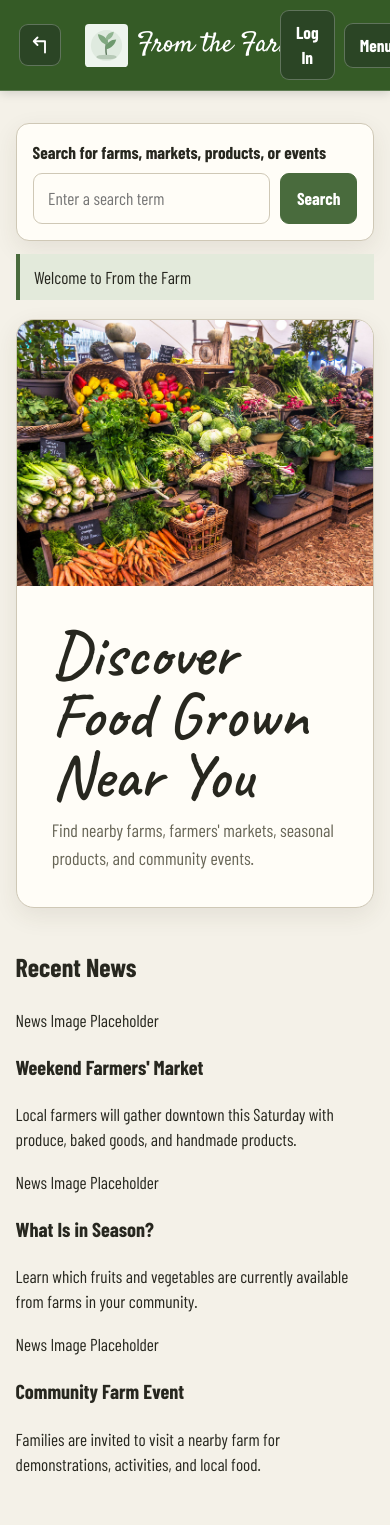
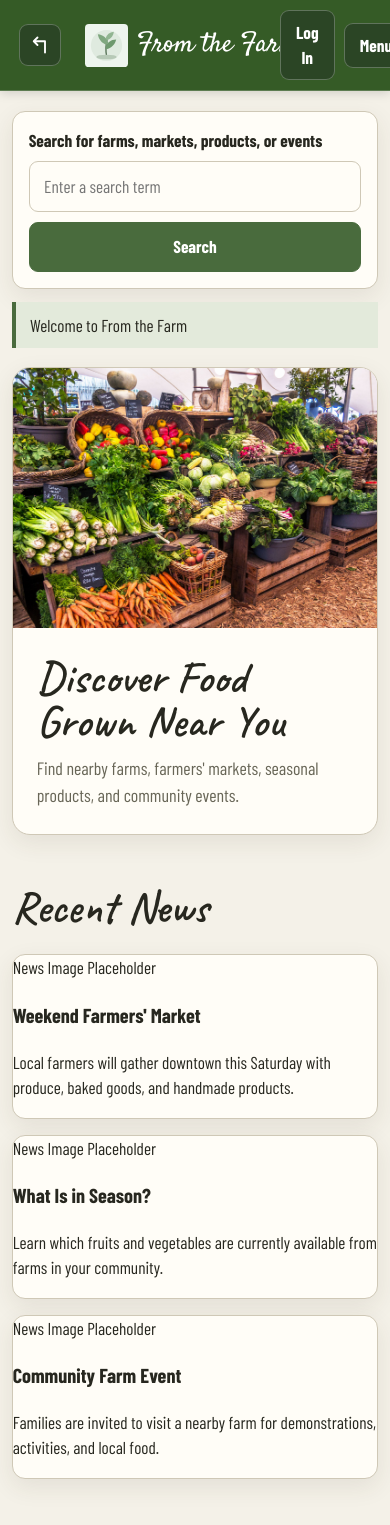
Before and after one commit to JadesTheDev/academic_projects, a React (Create React App) app in the folder sdc445/from_the_farm/: page / in a window 390 px wide. Shown: the top 1525 px of the page. Built offline with nearby package versions, Linux system fonts and the light colour scheme.

Commit message:
Reinstate Holly's Files
Removed old styles and added structured comments for better organization. Updated layout and design elements for improved readability and maintainability.

```diff
--- a/sdc445/from_the_farm/src/App.css
+++ b/sdc445/from_the_farm/src/App.css
@@ -1,10 +1,33 @@
+/*
+=========================================================
+SDC445 - Interface Design
+From the Farm
+
+Description:
+Main application styles for the From the Farm project.
+Includes the application header, homepage layout,
+navigation controls, content cards, and footer.
+
+The homepage layout preserves the original structure of
+the group design while using the shared visual theme and
+typography used throughout the finished application.
+
+=========================================================
+*/
+
+
+/* =====================================================
+   Application
+   ===================================================== */
+
 .app {
   min-height: 100vh;
 }
 
-/* =========================
+
+/* =====================================================
    Header
-   ========================= */
+   ===================================================== */
 
 .header {
   position: sticky;
@@ -19,7 +42,9 @@
   padding: 0.65rem 1.2rem;
 
   background: #355b26;
+
   border-bottom: 1px solid rgba(255, 255, 255, 0.2);
+
   box-shadow: 0 2px 10px rgba(0, 0, 0, 0.15);
 }
 
@@ -46,23 +71,27 @@
   border-radius: 9px;
 
   background: #2b4525;
-  color: #fff;
+  color: #ffffff;
 }
 
 .header-icon-button {
   width: 42px;
+
   font-size: 1.25rem;
 }
 
 .header-action-button {
   padding: 0.55rem 0.95rem;
+
   font-weight: 700;
 }
 
 .header-icon-button:hover,
 .header-action-button:hover {
   background: #496b3d;
+
   transform: scale(1.04);
+
   box-shadow: 0 6px 14px rgba(0, 0, 0, 0.18);
 }
 
@@ -71,9 +100,10 @@
   transform: scale(0.97);
 }
 
-/* =========================
+
+/* =====================================================
    Branding
-   ========================= */
+   ===================================================== */
 
 .brand-button {
   display: flex;
@@ -83,8 +113,9 @@
   padding: 0.2rem 0.5rem;
 
   border: 0;
+
   background: transparent;
-  color: #fff;
+  color: #ffffff;
 }
 
 .brand-logo {
@@ -97,22 +128,26 @@
   font-size: 2rem;
   font-weight: 400;
   line-height: 1;
+
   white-space: nowrap;
 }
 
-/* =========================
+
+/* =====================================================
    Main Content
-   ========================= */
+   ===================================================== */
 
 .main-content {
   width: min(1180px, 92%);
+
   margin: 0 auto;
   padding: 2rem 0 3rem;
 }
 
-/* =========================
+
+/* =====================================================
    Search
-   ========================= */
+   ===================================================== */
 
 .search-form {
   padding: 1rem;
@@ -121,12 +156,15 @@
   border-radius: 13px;
 
   background: var(--surface);
+
   box-shadow: var(--shadow-soft);
 }
 
 .search-label {
   display: block;
+
   margin-bottom: 0.45rem;
+
   font-weight: 700;
 }
 
@@ -137,6 +175,7 @@
 
 .search-input {
   flex: 1;
+
   min-width: 0;
 
   padding: 0.75rem 0.9rem;
@@ -148,30 +187,28 @@
   color: var(--text);
 }
 
-.search-button,
-.hero-actions button,
-.community-banner button {
+.search-button {
   padding: 0.7rem 1rem;
 
   border: 1px solid var(--green);
   border-radius: 9px;
 
   background: var(--green);
-  color: #fff;
+  color: #ffffff;
 
   font-weight: 700;
 }
 
-.search-button:hover,
-.hero-actions button:hover,
-.community-banner button:hover {
+.search-button:hover {
   background: var(--green-dark);
+
   transform: translateY(-1px);
 }
 
-/* =========================
+
+/* =====================================================
    Status Message
-   ========================= */
+   ===================================================== */
 
 .status-message {
   margin: 0.85rem 0;
@@ -183,9 +220,10 @@
   color: var(--text);
 }
 
-/* =========================
-   Hero
-   ========================= */
+
+/* =====================================================
+   Hero Section
+   ===================================================== */
 
 .hero-section {
   display: grid;
@@ -199,10 +237,21 @@
   border-radius: 18px;
 
   background: var(--surface);
+
   box-shadow: var(--shadow-soft);
 }
 
+.hero-graphic {
+  min-height: 360px;
+
+  overflow: hidden;
+
+  background: var(--green-soft);
+}
+
 .hero-photo {
+  display: block;
+
   width: 100%;
   height: 100%;
   min-height: 360px;
@@ -211,8 +260,6 @@
 }
 
 .hero-text {
-  position: relative;
-
   display: flex;
   flex-direction: column;
   justify-content: center;
@@ -220,27 +267,16 @@
   padding: 2.2rem;
 }
 
-.hero-plant {
-  position: absolute;
-  top: 1.2rem;
-  right: 1.2rem;
-
-  width: 68px;
-  height: 68px;
-
-  opacity: 0.92;
-}
-
 .hero-text h2 {
   margin: 0.15rem 0 0.65rem;
 
   font-family: var(--font-heading);
-  font-size: 4rem;
+  font-size: 3.5rem;
   font-weight: 600;
-  line-height: 0.95;
+  line-height: 1;
 }
 
-.hero-text > p:not(.page-eyebrow) {
+.hero-text p {
   margin: 0;
 
   color: var(--muted);
@@ -249,147 +285,90 @@
   line-height: 1.55;
 }
 
-.hero-actions {
-  display: flex;
-  flex-wrap: wrap;
-  gap: 0.6rem;
 
-  margin-top: 1.2rem;
-}
-
-.hero-actions .secondary-button {
-  background: transparent;
-  color: var(--green);
-}
-
-/* =========================
-   Content Sections
-   ========================= */
+/* =====================================================
+   Homepage Content Sections
+   ===================================================== */
 
 .content-section {
   margin-top: 2.5rem;
 }
 
-.section-heading-row {
-  display: flex;
-  align-items: flex-end;
-  justify-content: space-between;
-  gap: 1rem;
-
-  margin-bottom: 0.8rem;
-}
-
-.section-heading-row h2,
-.community-banner h2 {
-  margin: 0.05rem 0;
+.content-section > h2 {
+  margin: 0 0 0.9rem;
 
   font-family: var(--font-heading);
   font-size: 2.8rem;
   font-weight: 600;
 }
 
-.text-button {
-  border: 0;
 
-  background: transparent;
-  color: var(--green);
+/* =====================================================
+   Homepage Card Grids
+   ===================================================== */
 
-  font-weight: 700;
+.card-grid {
+  display: grid;
+  gap: 1rem;
 }
 
-/* =========================
-   Product Grid
-   ========================= */
-
-.home-product-grid {
-  display: grid;
-  grid-template-columns: repeat(4, 1fr);
-  gap: 0.9rem;
+.news-grid {
+  grid-template-columns: repeat(
+    auto-fit,
+    minmax(240px, 1fr)
+  );
 }
 
-.home-product-card {
-  overflow: hidden;
+.product-grid {
+  grid-template-columns: repeat(
+    auto-fit,
+    minmax(220px, 1fr)
+  );
+}
 
-  padding: 0;
 
+/* =====================================================
+   Shared Homepage Cards
+   ===================================================== */
+
+.news-grid > *,
+.product-grid > * {
   border: 1px solid var(--border);
   border-radius: 13px;
 
   background: var(--surface);
   color: var(--text);
 
-  text-align: left;
-}
-
-.home-product-card:hover {
-  transform: translateY(-3px);
-
-  border-color: var(--green);
   box-shadow: var(--shadow-soft);
 }
 
-.home-product-card img {
-  display: block;
+.news-grid > *:hover,
+.product-grid > *:hover {
+  border-color: var(--green);
 
-  width: 100%;
-  height: 155px;
-
-  object-fit: cover;
+  transform: translateY(-2px);
 }
 
-.home-product-card span {
-  display: flex;
-  flex-direction: column;
-  gap: 0.2rem;
 
-  padding: 0.8rem;
+/* =====================================================
+   Shared Page Typography
+   ===================================================== */
+
+.page-eyebrow {
+  margin: 0;
+
+  color: var(--green);
+
+  font-size: 0.78rem;
+  font-weight: 800;
+  letter-spacing: 0.1em;
+  text-transform: uppercase;
 }
 
-.home-product-card strong {
-  font-size: 1.05rem;
-}
 
-.home-product-card small {
-  color: var(--muted);
-}
-
-/* =========================
-   Community Banner
-   ========================= */
-
-.community-banner {
-  display: flex;
-  align-items: center;
-  justify-content: space-between;
-  gap: 1.5rem;
-
-  margin-top: 2.5rem;
-  padding: 1.5rem;
-
-  border: 1px solid var(--border);
-  border-radius: 16px;
-
-  background: linear-gradient(
-    135deg,
-    var(--green-soft),
-    var(--surface)
-  );
-}
-
-.community-banner p {
-  margin: 0.25rem 0;
-  color: var(--muted);
-}
-
-.community-banner > div:last-child {
-  display: flex;
-  flex-wrap: wrap;
-  gap: 0.6rem;
-}
-
-/* =========================
+/* =====================================================
    Footer
-   ========================= */
+   ===================================================== */
 
 .footer {
   display: flex;
@@ -403,32 +382,19 @@
 
   background: var(--surface);
 
-  text-align: left;
-}
-
-.footer img {
-  width: 42px;
-  height: 42px;
+  text-align: center;
 }
 
 .footer p {
   margin: 0;
+
+  color: var(--muted);
 }
 
-.footer strong {
-  font-family: var(--font-brand);
-  font-size: 1.45rem;
-  font-weight: 400;
-}
 
-.footer span {
-  color: var(--muted);
-  font-size: 0.85rem;
-}
-
-/* =========================
-   Responsive
-   ========================= */
+/* =====================================================
+   Responsive Layout
+   ===================================================== */
 
 @media (max-width: 850px) {
   .header {
@@ -451,17 +417,34 @@
     grid-template-columns: 1fr;
   }
 
+  .hero-graphic,
   .hero-photo {
     min-height: 260px;
     max-height: 330px;
   }
+}
 
-  .home-product-grid {
-    grid-template-columns: repeat(2, 1fr);
+@media (max-width: 600px) {
+  .main-content {
+    width: min(94%, 1180px);
+
+    padding-top: 1.25rem;
   }
 
-  .community-banner {
-    align-items: flex-start;
+  .search-controls {
     flex-direction: column;
   }
+
+  .hero-text {
+    padding: 1.5rem;
+  }
+
+  .hero-text h2 {
+    font-size: 2.8rem;
+  }
+
+  .news-grid,
+  .product-grid {
+    grid-template-columns: 1fr;
+  }
 }
```
